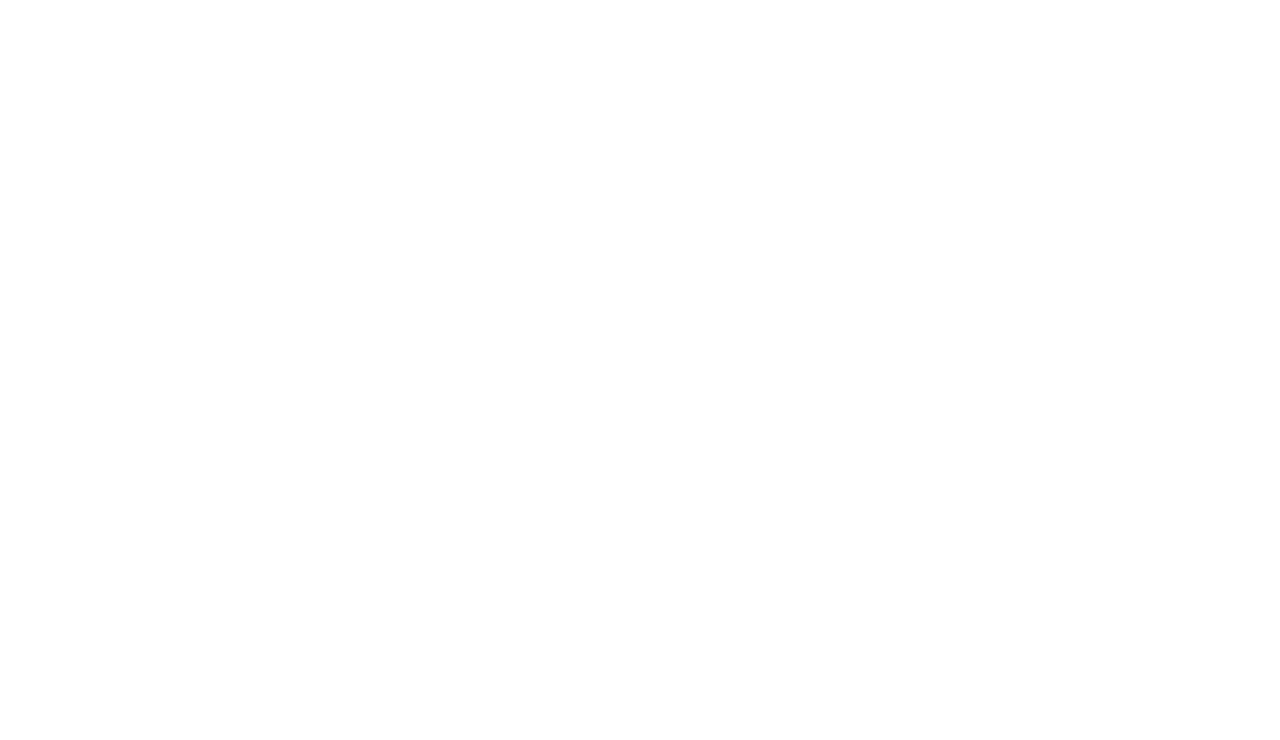
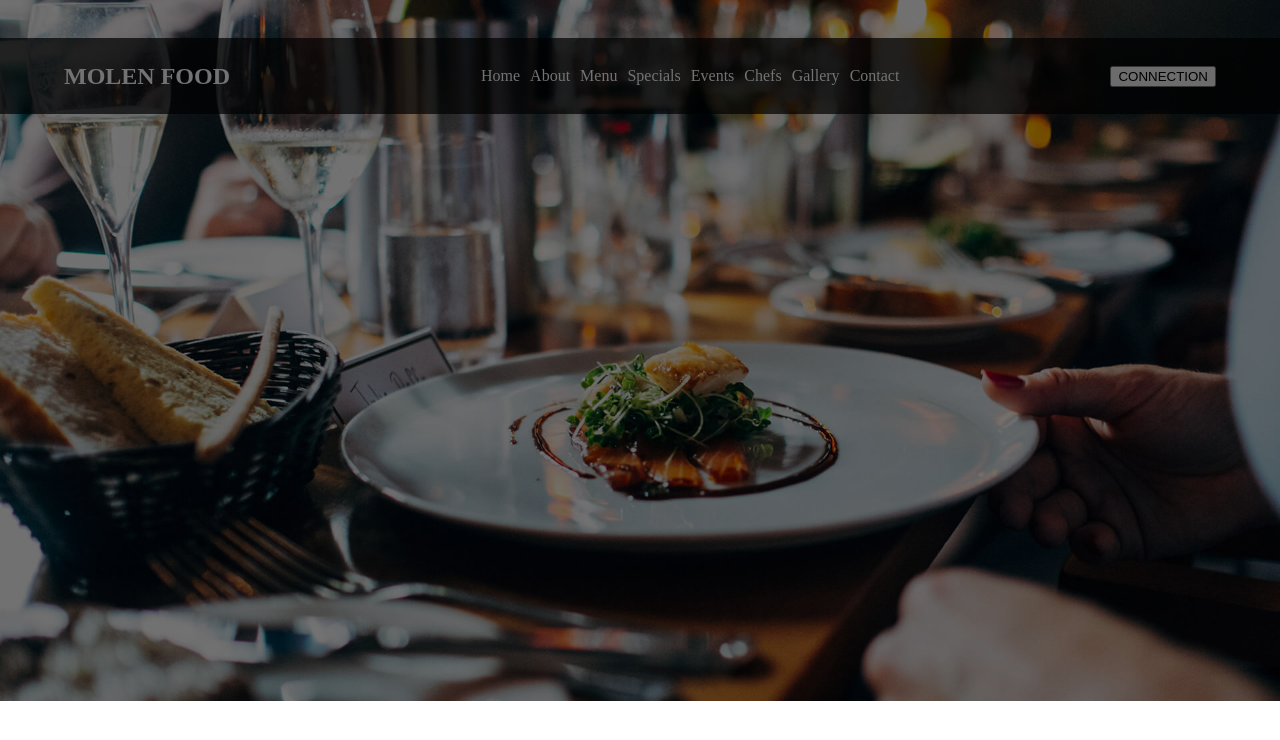
Before and after one commit to sofiane626/projet-dom-sofiane-ezzahti, a website: page index.html in a window 1280 px wide. Drawn offline with Linux system fonts and the light colour scheme.

Commit message:
nav-bar presque fini

```diff
--- a/index.html
+++ b/index.html
@@ -19,9 +19,24 @@
       </div>
       <div class="header-div2">
         <div class="box">
-          <div></div>
-          <div></div>
-          <div></div>
+          <div>
+            <h2>MOLEN FOOD</h2>
+          </div>
+          <div>
+            <nav>
+              <ul class="nav-bar">
+                <li><a href="">Home</a></li>
+                <li><a href="">About</a></li>
+                <li><a href="">Menu</a></li>
+                <li><a href="">Specials</a></li>
+                <li><a href="">Events</a></li>
+                <li><a href="">Chefs</a></li>
+                <li><a href="">Gallery</a></li>
+                <li><a href="">Contact</a></li>
+              </ul>
+            </nav>
+          </div>
+          <div><button>CONNECTION</button></div>
         </div>
       </div>
       <div class="header-div3">
--- a/src/sass/modules/_header.scss
+++ b/src/sass/modules/_header.scss
@@ -2,3 +2,52 @@
     padding: 0;
     margin: 0;
 }
+
+header {
+    height: 95vh;
+    width: 100%;
+    background-image: url("../../../public/img/hero-bg.jpg");
+    filter: brightness(45%);
+    position: fixed;
+    object-fit: cover;
+    background-repeat: no-repeat;
+    background-size: 100%;
+}
+
+.header-div1{
+    height: 5%;
+    width: 100%;
+}
+
+.header-div2 {
+    height: 10%;
+    width: 100%;
+    background-color: rgba(0, 0, 0, 0.709);
+}
+
+.header-div3 {
+    height: 85%;
+    width: 100%;
+}
+
+.box{
+    height: 100%;
+    width: 90%;
+    margin: auto;
+    display: flex;
+    align-items: center;
+    justify-content: space-between;
+    color: white;
+}
+
+.nav-bar{
+    display: flex;
+    align-items: center;
+    gap: 10px;
+    list-style: none;
+}
+
+.nav-bar a{
+    text-decoration: none;
+    color: white;
+}
```
Also changed, not shown: public/css/style.css, 1 other file.
